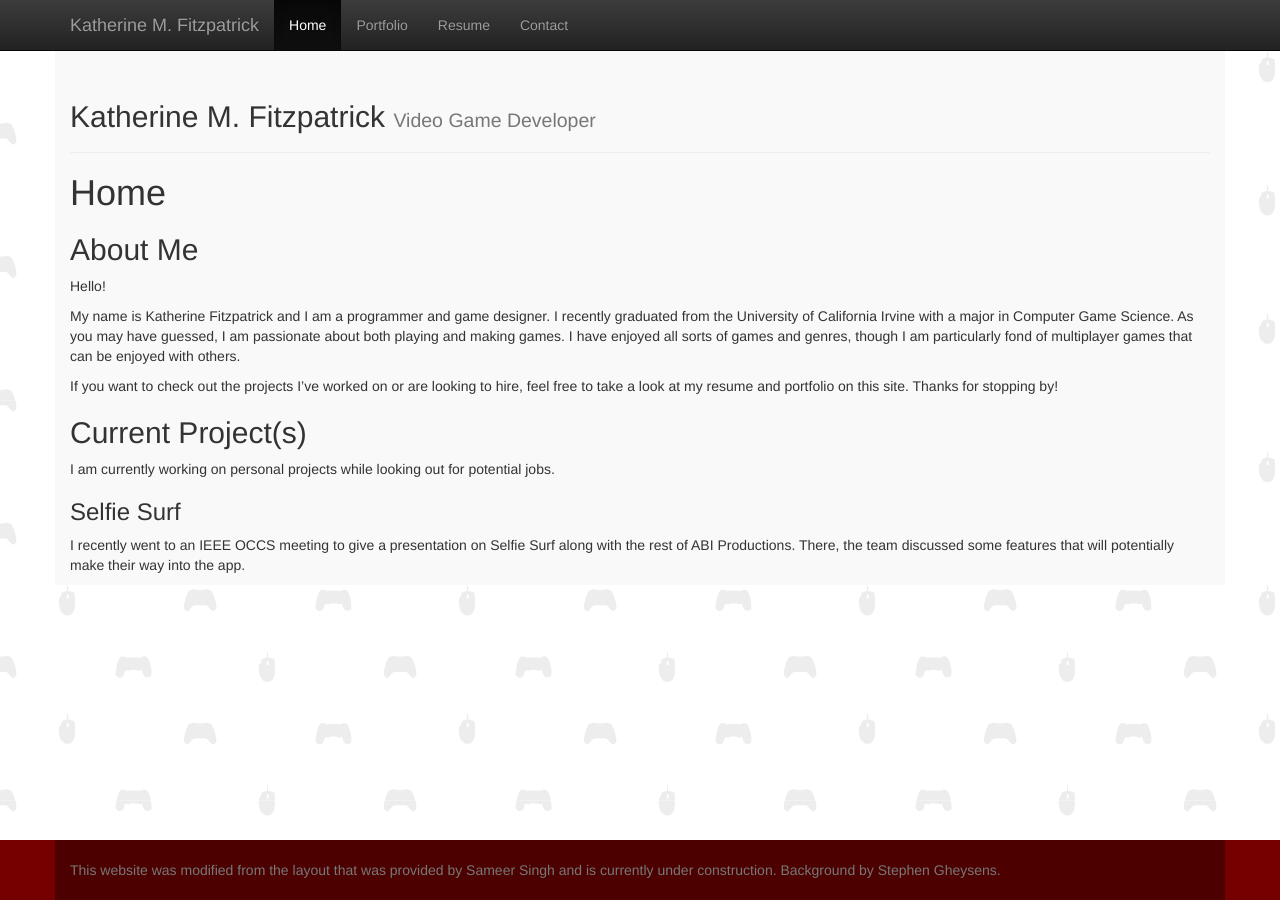
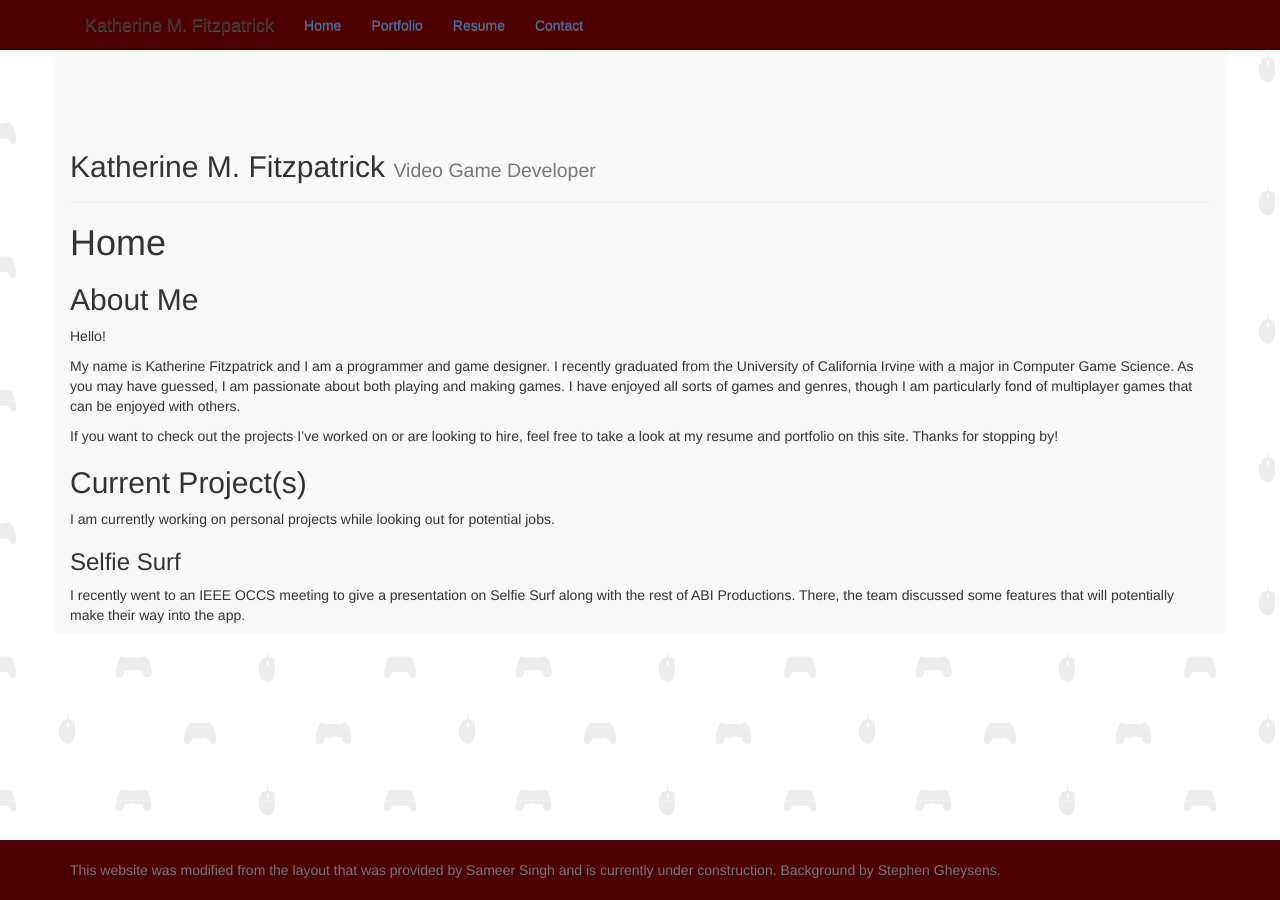
Before and after one commit to kathermf/kathermf.github.io, a Jekyll site: the page built from index.md, in a window 1280 px wide. Built offline with Jekyll 4.4.1, drawn with Linux system fonts in a browser that asks for light colours.

Commit message:
Not quite but I'm trying out new things

```diff
--- a/_layouts/default.html
+++ b/_layouts/default.html
@@ -19,7 +19,7 @@
     <style>
 
     body {
-      background-color: #D6BDBD;
+      background-color: white;
     }
 
     </style>
@@ -44,7 +44,7 @@
     <!-- Include all compiled plugins (below), or include individual files as needed -->
     <script src="https://maxcdn.bootstrapcdn.com/bootstrap/3.3.7/js/bootstrap.min.js" integrity="sha384-Tc5IQib027qvyjSMfHjOMaLkfuWVxZxUPnCJA7l2mCWNIpG9mGCD8wGNIcPD7Txa" crossorigin="anonymous"></script>
 
-    <nav class="navbar navbar-inverse navbar-fixed-top">
+    <nav class="navbar-top"> <!-- navbar navbar-inverse navbar-fixed-top -->
       <div class="container">
         <div class="navbar-header">
           <button type="button" class="navbar-toggle collapsed" data-toggle="collapse" data-target="#navbar" aria-expanded="false" aria-controls="navbar">
--- a/css/custom.css
+++ b/css/custom.css
@@ -14,7 +14,7 @@
   width: 100%;
   /* Set the fixed height of the footer here */
   height: 60px;
-  background-color: #750000;
+  background-color: #4D0000;
   color: white;
 }
 
@@ -42,11 +42,11 @@
   font-size: 80%;
 }
 
-.navbar.navbar-inverse.navbar-fixed-top {
+.navbar-top {
   background-color: #4D0000;
 }
 
-.navbar.navbar-inverse.navbar-fixed-top a.active {
+.navbar-top a.active {
   background-color: #750000;
   color: white;
 }
```
